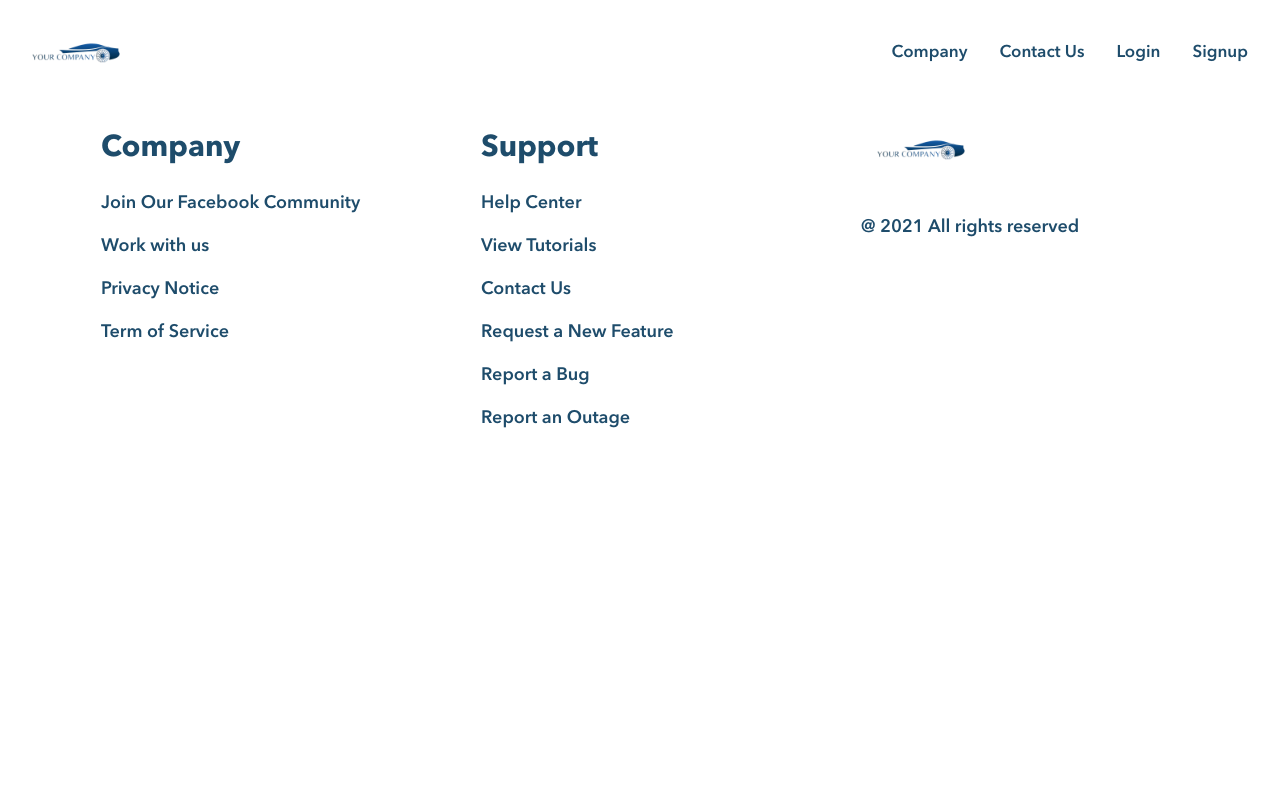
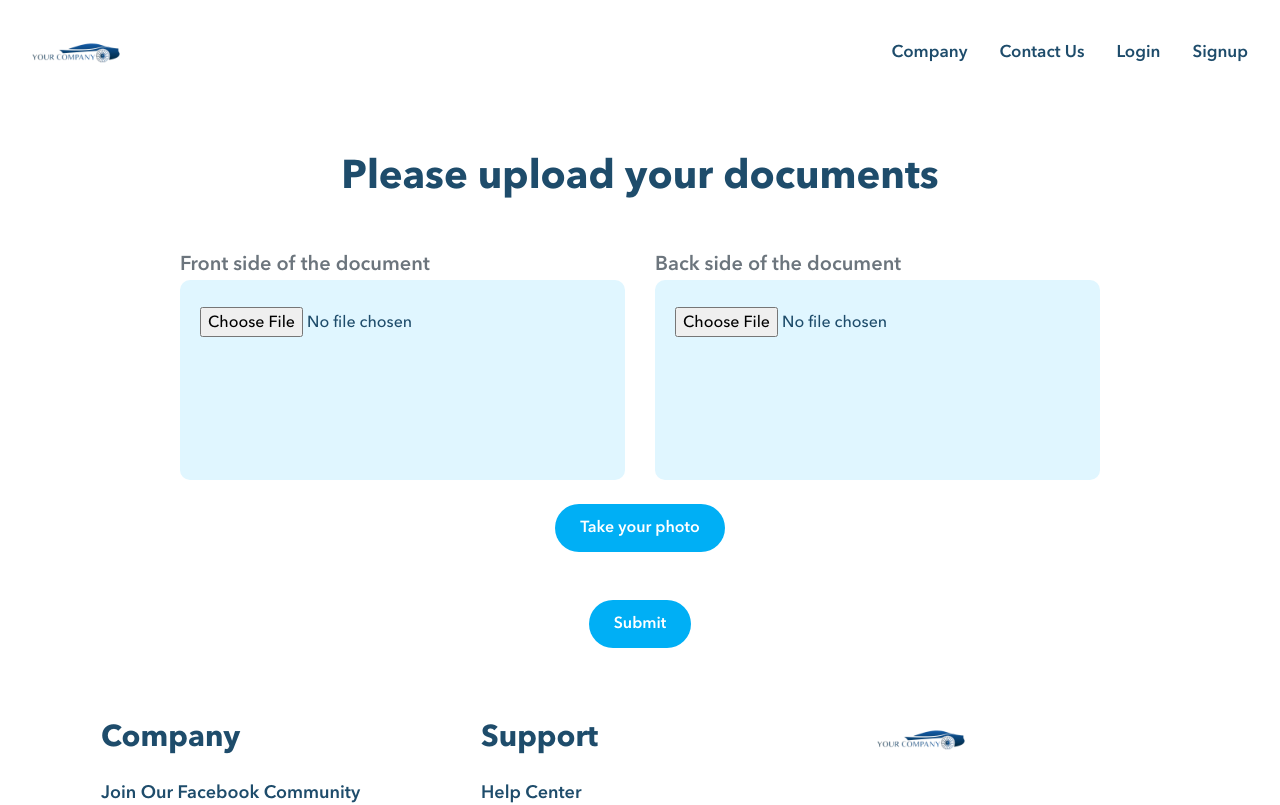
Before and after one commit to KaranBrains/blabla-driver, a React (Create React App) app in the folder frontend/: page /license in a window 1280 px wide. Shown: the top 805 px of the page. Built offline with nearby package versions, Linux system fonts and the light colour scheme.

Commit message:
added the pages

```diff
--- a/frontend/package.json
+++ b/frontend/package.json
@@ -10,6 +10,7 @@
     "react": "^17.0.2",
     "react-bootstrap": "^1.5.2",
     "react-dom": "^17.0.2",
+    "react-html5-camera-photo": "^1.5.4",
     "react-otp-input": "^2.3.0",
     "react-redux": "^7.2.3",
     "react-router-dom": "^5.2.0",
--- a/frontend/src/App.js
+++ b/frontend/src/App.js
@@ -8,6 +8,7 @@ import Footer from "./components/Footer/Footer";
 import Otp from "./components/Auth/Signup/Otp";
 import Signup from "./components/Auth/Signup/Signup";
 import NavbarComponent from "./components/Navbar/NavbarComponent";
+import License from "./components/Auth/Signup/License/License";
 
 function App() {
   return (
@@ -21,6 +22,7 @@ function App() {
         <Route exact path="/signup" component={Signup} />
         <Route exact path="/otp" component={Otp} />
         <Route exact path="/email" component={Email} />
+        <Route exact path="/license" component={License} />
       </Switch>
       <Footer />
     </div>
--- a/frontend/src/components/Auth/Login/Login.jsx
+++ b/frontend/src/components/Auth/Login/Login.jsx
@@ -1,11 +1,9 @@
 import React from "react";
-import Navbar from "../../Navbar/NavbarComponent";
 import "./Login.css";
 
 function Login() {
   return (
     <>
-     <Navbar />
       <div className="container my-5">
         <div className="row d-flex justify-content-center">
           <div className="col-lg-8 col-md-8 col-sm-12 col-12">
@@ -30,7 +28,10 @@ function Login() {
                 </div>
 
                 <div className="font-demi grey-hover text-primaryColor mt-4 py-3 px-3">
-                  Become a member  <a href="/signup" className="ml-2">Signup</a>
+                  Become a member{" "}
+                  <a href="/signup" className="ml-2">
+                    Signup
+                  </a>
                 </div>
 
                 <p className="text-secondaryColor font-demi grey-hover mt-4 py-3 px-3">
@@ -46,7 +47,6 @@ function Login() {
           </div>
         </div>
       </div>
-
     </>
   );
 }
--- a/frontend/src/components/Auth/Signup/Email.jsx
+++ b/frontend/src/components/Auth/Signup/Email.jsx
@@ -1,12 +1,11 @@
 import React, { useState } from "react";
-import Navbar from "../../Navbar/NavbarComponent";
 import OtpInput from "react-otp-input";
+import { Link } from "react-router-dom";
 
 function Email() {
   const [otp, setOtp] = useState("");
   return (
     <>
-      <Navbar />
       <div className="container my-5">
         <div className="row d-flex justify-content-center">
           <div className="col-lg-8 col-md-8 col-sm-12 col-12">
@@ -34,11 +33,13 @@ function Email() {
                     }}
                   />
                 </div>
-                <div className="text-center mt-5">
-                  <button className="text-white bg-secondaryColor font-demi btn-blue">
-                    Continue
-                  </button>
-                </div>
+                <Link to="/license">
+                  <div className="text-center mt-5">
+                    <button className="text-white bg-secondaryColor font-demi btn-blue">
+                      Continue
+                    </button>
+                  </div>
+                </Link>
               </form>
             </div>
           </div>
--- /dev/null
+++ b/frontend/src/components/Auth/Signup/License/License.css
@@ -0,0 +1,56 @@
+.form-control-upload{
+    display: block;
+    width: 100%;
+    padding: 27px 20px;
+    font-size: 1rem;
+    font-weight: 400;
+    line-height: 1.5;
+    color: var(--primaryColor);
+    background-color: var(--tertiaryColor);
+    background-clip: padding-box;
+    border: none;
+    border-radius: 10px;
+}
+
+@media (max-width: 400px){
+    .mobile-center{
+        text-align: center;
+    }
+}
+
+input[type=file] {
+    font-family: Avenir-medium;
+    color: var(--primaryColor) !important;
+}
+
+.custom-file-input {
+    color: black !important;
+}
+  .custom-file-input::-webkit-file-upload-button {
+    visibility: hidden;
+  }
+  .custom-file-input::before {
+    content: 'Select some files';
+    color: black !important;
+    display: inline-block;
+    background: -webkit-linear-gradient(top, #f9f9f9, #e3e3e3);
+    border: 1px solid #999;
+    border-radius: 3px;
+    padding: 5px 8px;
+    outline: none;
+    white-space: nowrap;
+    -webkit-user-select: none;
+    cursor: pointer;
+    text-shadow: 1px 1px #fff;
+    font-weight: 700;
+    font-size: 10pt;
+  }
+  .custom-file-input:hover::before {
+    border-color: black;
+  }
+  .custom-file-input:active {
+    outline: 0;
+  }
+  .custom-file-input:active::before {
+    background: -webkit-linear-gradient(top, #e3e3e3, #f9f9f9);
+  }
--- /dev/null
+++ b/frontend/src/components/Auth/Signup/License/License.jsx
@@ -0,0 +1,92 @@
+import React, { useState } from "react";
+import { Link } from "react-router-dom";
+import "./License.css";
+import Camera from "react-html5-camera-photo";
+import "react-html5-camera-photo/build/css/index.css";
+
+function License() {
+  const [value, setValue] = useState(false);
+  function handleTakePhoto(dataUri) {
+    // Do stuff with the photo...
+    console.log(dataUri);
+  }
+  return (
+    <>
+      <div className="container my-5">
+        <div className="row d-flex justify-content-center">
+          <div className="col-lg-10 col-md-10 col-sm-12 col-12">
+            <div className="card">
+              <h1 className="text-center font-bold text-primaryColor mb-4">
+                Please upload your documents
+              </h1>
+              <form>
+                <div className="row">
+                  <div className="col-lg-6 col-md-6 col-sm-12 col-12">
+                    <div className="card">
+                      <p className="font-demi text-muted mt-4 font-20 mobile-center">
+                        Front side of the document
+                      </p>
+                      <div className="input-group">
+                        <input
+                          type="file"
+                          className="form-control-upload"
+                          style={{ height: "200px" }}
+                        />
+                      </div>
+                    </div>
+                  </div>
+                  <div className="col-lg-6 col-md-6 col-sm-12 col-12">
+                    <div className="card">
+                      <p className="font-demi text-muted mt-4 font-20 mobile-center">
+                        Back side of the document
+                      </p>
+                      <div className="input-group">
+                        <input
+                          type="file"
+                          className="form-control-upload"
+                          style={{ height: "200px" }}
+                        />
+                      </div>
+                    </div>
+                  </div>
+                </div>
+                <div className="text-center">
+                  <button
+                    onClick={(e) => {
+                      e.preventDefault();
+                      setValue(!value);
+                    }}
+                    className="text-white bg-secondaryColor font-demi btn-blue mt-4"
+                  >
+                    Take your photo
+                  </button>
+                </div>
+
+                {value ? (
+                  <div className="mt-4">
+                    <Camera
+                      onTakePhoto={(dataUri) => {
+                        handleTakePhoto(dataUri);
+                      }}
+                    />
+                  </div>
+                ) : (
+                  ""
+                )}
+                <Link to="/license">
+                  <div className="text-center mt-5">
+                    <button className="text-white bg-secondaryColor font-demi btn-blue">
+                      Submit
+                    </button>
+                  </div>
+                </Link>
+              </form>
+            </div>
+          </div>
+        </div>
+      </div>
+    </>
+  );
+}
+
+export default License;
--- a/frontend/src/components/Auth/Signup/Otp.jsx
+++ b/frontend/src/components/Auth/Signup/Otp.jsx
@@ -1,5 +1,4 @@
 import React, { useState } from "react";
-import Navbar from "../../Navbar/NavbarComponent";
 import OtpInput from "react-otp-input";
 import { Link } from "react-router-dom";
 
@@ -7,7 +6,6 @@ function Otp() {
   const [otp, setOtp] = useState("");
   return (
     <>
-      <Navbar />
       <div className="container my-5">
         <div className="row d-flex justify-content-center">
           <div className="col-lg-8 col-md-8 col-sm-12 col-12">
--- a/frontend/src/components/Auth/Signup/Signup.jsx
+++ b/frontend/src/components/Auth/Signup/Signup.jsx
@@ -1,11 +1,9 @@
 import React from "react";
 import { Link } from "react-router-dom";
-import Navbar from "../../Navbar/NavbarComponent";
 
 function Signup() {
   return (
     <>
-      <Navbar />
       <div className="container my-5">
         <div className="row d-flex justify-content-center">
           <div className="col-lg-8 col-md-8 col-sm-12 col-12">
```
Also changed, not shown: 1 other file (tests, documents, lock files or other folders).
